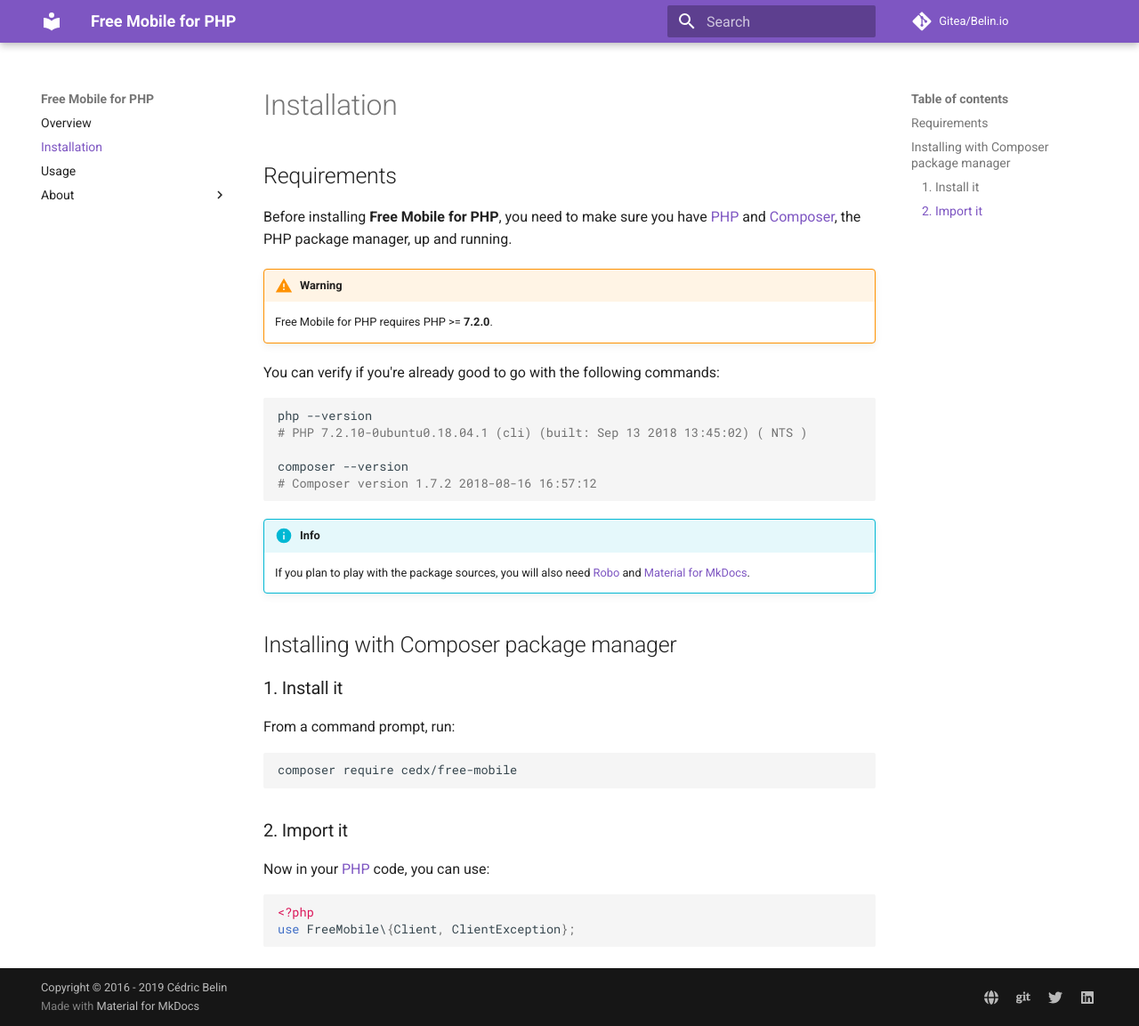
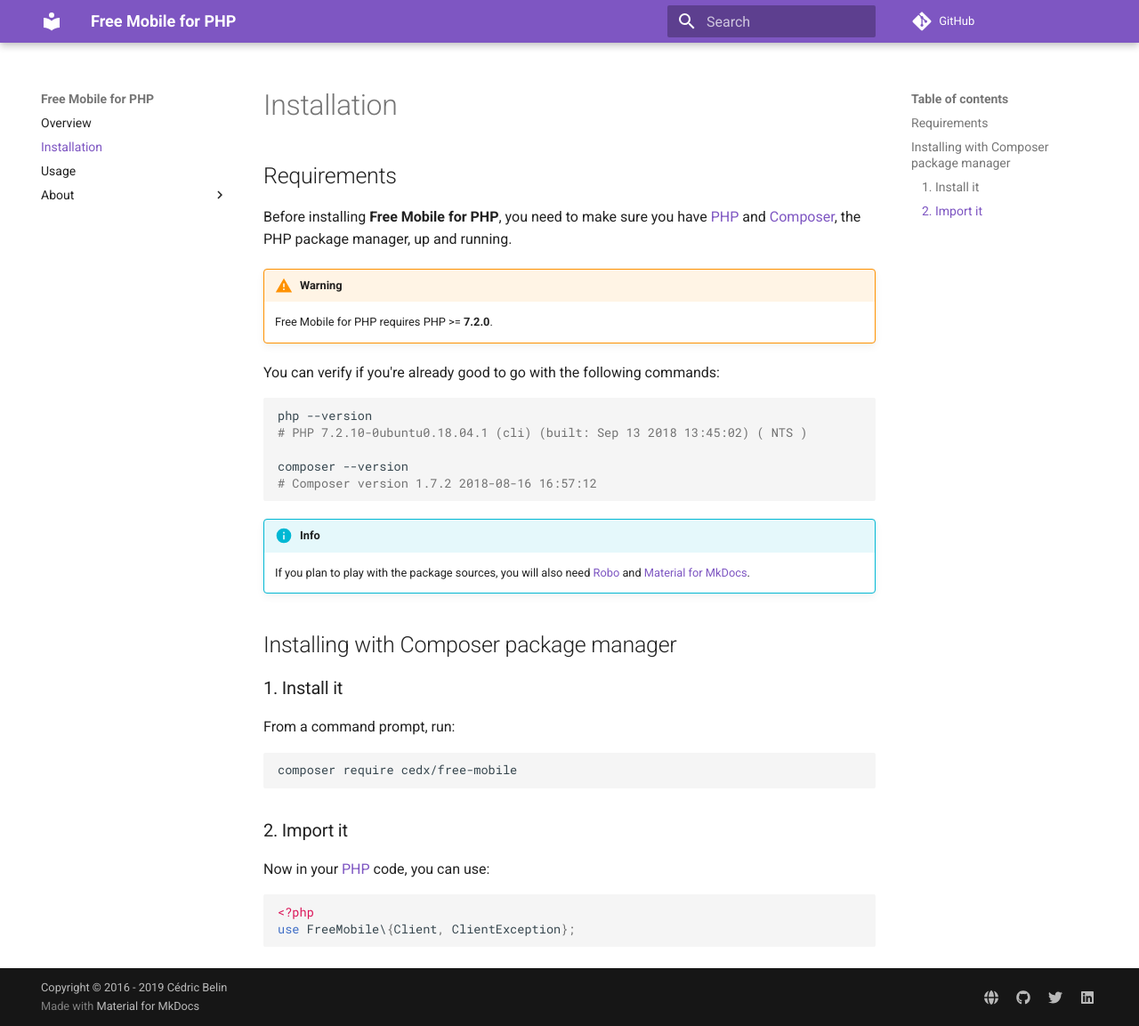
Before and after one commit to cedx/free-mobile.php, an MkDocs documentation site: the page built from doc/installation.md, in a window 1280 px wide and 1153 px high. Shown: the whole window at 89% size. Built offline with MkDocs 1.6.1 and Material for MkDocs 9.7.7, drawn with Linux system fonts in a browser that asks for light colours; comment, search, counter and statistics services are not loaded.

Commit message:
Updated the UL of the Git repository

```diff
--- a/composer.json
+++ b/composer.json
@@ -16,8 +16,7 @@
     "psr-4": {"FreeMobile\\": "test/"}
   },
   "config": {
-    "optimize-autoloader": true,
-    "preferred-install": {"*": "dist"}
+    "optimize-autoloader": true
   },
   "keywords": [
     "api",
@@ -39,7 +38,7 @@
     "cedx/coveralls": "^9.1.2",
     "consolidation/robo": "^1.4.3",
     "henrikbjorn/lurker": "^1.2.0",
-    "phpstan/phpstan": "^0.10.7",
+    "phpstan/phpstan": "^0.10.8",
     "phpunit/phpunit": "^7.5.1"
   },
   "scripts": {
--- a/mkdocs.yml
+++ b/mkdocs.yml
@@ -6,8 +6,8 @@ site_url: https://dev.belin.io/free-mobile.php
 docs_dir: doc
 site_dir: web
 
-repo_name: Gitea/Belin.io
-repo_url: https://git.belin.io/cedx/free-mobile.php
+repo_name: GitHub
+repo_url: https://github.com/cedx/free-mobile.php
 edit_uri: ''
 
 copyright: Copyright &copy; 2016 - 2019 Cédric Belin
@@ -18,7 +18,7 @@ google_analytics:
 extra:
   social:
   - {type: globe, link: 'https://belin.io'}
-  - {type: git, link: 'https://git.belin.io/cedx'}
+  - {type: github, link: 'https://github.com/cedx'}
   - {type: twitter, link: 'https://twitter.com/cedxbelin'}
   - {type: linkedin, link: 'https://linkedin.com/in/cedxbelin'}
 
```
Also changed, not shown: README.md (+1 -1 lines).
